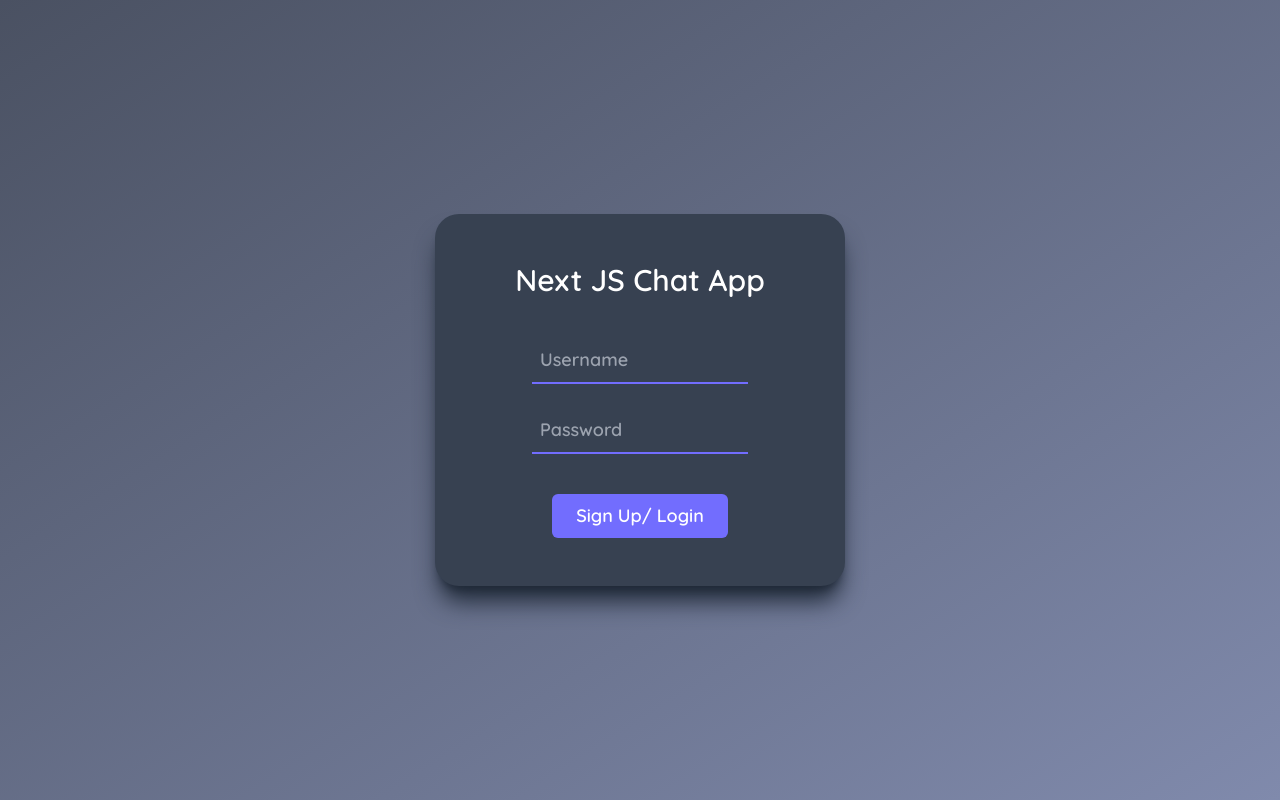
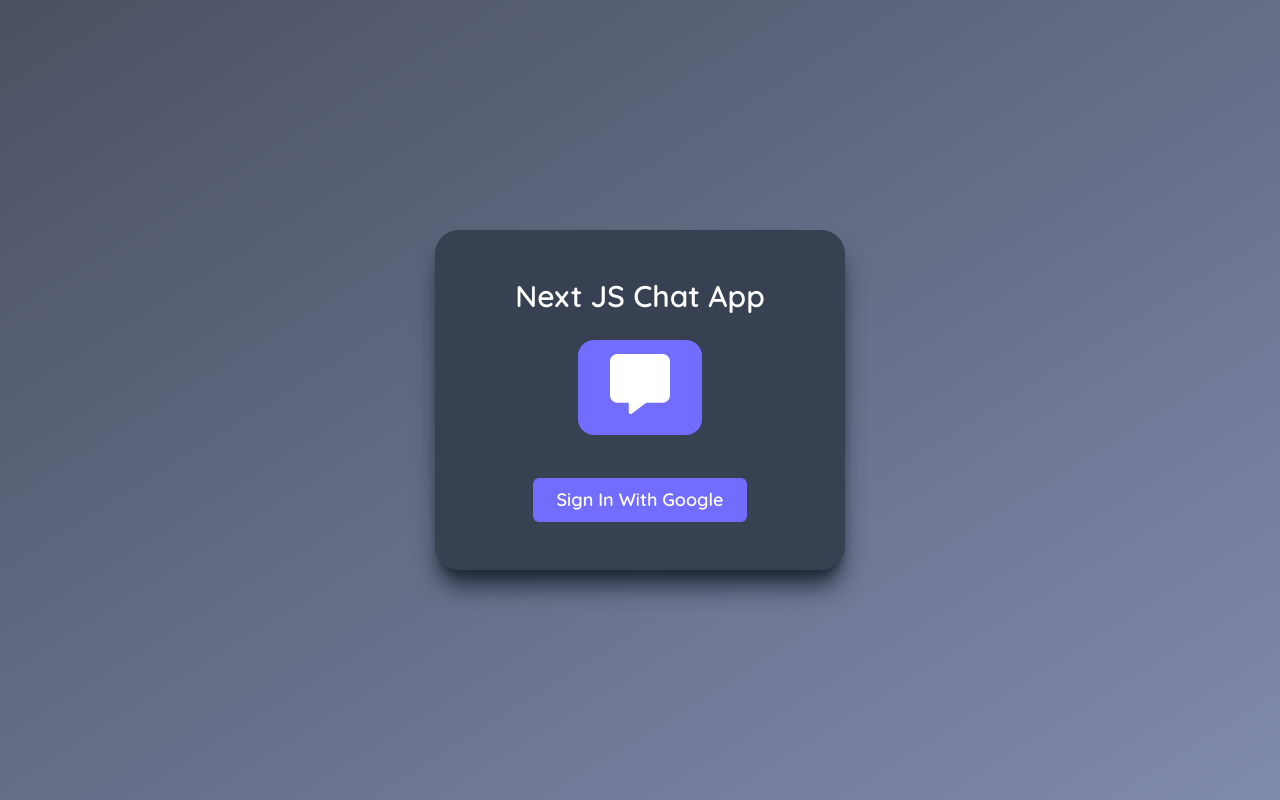
Before and after one commit to RoshanRv/NextJS-Chat-App, a Next.js app: page / in a window 1280 px wide. Built offline with nearby package versions, Linux system fonts and the light colour scheme.

Commit message:
login page updated

```diff
--- a/package.json
+++ b/package.json
@@ -9,6 +9,11 @@
     "lint": "next lint"
   },
   "dependencies": {
+    "@fortawesome/fontawesome-svg-core": "^6.1.1",
+    "@fortawesome/free-brands-svg-icons": "^6.1.1",
+    "@fortawesome/free-regular-svg-icons": "^6.1.1",
+    "@fortawesome/free-solid-svg-icons": "^6.1.1",
+    "@fortawesome/react-fontawesome": "^0.2.0",
     "axios": "^0.27.2",
     "next": "12.2.0",
     "react": "18.2.0",
--- a/pages/index.js
+++ /dev/null
@@ -1,27 +0,0 @@
-import Head from 'next/head'
-import Image from 'next/image'
-import { useState,useContext} from 'react'
-import {Context} from '../context'
-
-export default function Home() {
-
-  const {setUsername,setPassword} = useContext(Context)
-
-  return (
-    <main className='w-full font-disp h-screen flex justify-center flex-col items-center bg-gradient-to-br from-mSec  to-dSec '>
-      <div className='lg:px-20 lg:pb-12 px-10 py-8 bg-gray-700 shadow-xl shadow-gray-800 rounded-3xl text-center '>
-        {/*     Title */}
-        <h1 className="text-white my-4 lg:text-3xl text-2xl">Next JS Chat App</h1>
-        <div className='mt-10 text-white text-lg'>
-          <div className="">
-            <input type="text"  onChange={(e)=>setUsername(e.target.value)} placeholder='Username' className='p-2  bg-transparent outline-0 border-b-2 border-dPri hover:border-lPri transition-all' checked={false} />
-          </div>
-          <div className="mt-6">
-            <input type="password"  onChange={(e)=>setPassword(e.target.value)} placeholder='Password' className='p-2  bg-transparent outline-0 border-b-2 border-dPri hover:border-lPri transition-all' checked={false} />
-          </div>
-          <button className='block mx-auto  bg-dPri hover:bg-lPri transition-all px-6 py-2 mt-10 rounded-md'>Sign Up/ Login</button>
-        </div>
-      </div>
-    </main>
-  )
-}
--- /dev/null
+++ b/pages/index.jsx
@@ -0,0 +1,51 @@
+import axios from 'axios'
+import Head from 'next/head'
+import Image from 'next/image'
+import { useState,useContext} from 'react'
+import {Context} from '../context'
+import { FontAwesomeIcon } from '@fortawesome/react-fontawesome'
+import { faMessage } from '@fortawesome/free-solid-svg-icons'
+import { faGoogle } from '@fortawesome/free-brands-svg-icons'
+
+export default function Home() {
+
+  const {username,password,setUsername,setPassword} = useContext(Context)
+
+  const handleSubmit = ()=>{
+
+    if(username==''|| password=='')return
+
+    console.log('axios')
+    axios.put('https://api.chatengine.io/users/',
+    {username,secret:password},
+    {headers:{"Private-key":"b2b57c7f-5b28-4c6e-bf1b-ffe2dfad1be2"}}).then(
+      resp=>{
+        console.log(resp)
+        console.log('User Created/Logged')
+      }
+    )
+  }
+
+  return (
+    <main className='w-full font-disp h-screen flex justify-center flex-col items-center bg-gradient-to-br from-mSec  to-dSec '>
+      <div className='lg:px-20 lg:pb-12 px-10 py-8 bg-gray-700 text-white text-lg shadow-xl shadow-gray-800 rounded-3xl text-center '>
+        {/*     Title */}
+        <h1 className=" my-4 lg:text-3xl text-2xl mb-10">Next JS Chat App</h1>
+        {/*     FORM   */}
+        {/* <div className='mt-10 text-white text-lg'>
+          <div className="">
+            <input type="text"  onChange={(e)=>setUsername(e.target.value)} placeholder='Username' className='p-2 w-full bg-transparent outline-0 border-b-2 border-dPri hover:border-lPri transition-all' checked={false} />
+          </div>
+          <div className="mt-6">
+            <input type="password"  onChange={(e)=>setPassword(e.target.value)} placeholder='Password' className='p-2 w-full bg-transparent outline-0 border-b-2 border-dPri hover:border-lPri transition-all' checked={false} />
+          </div>
+        </div> */}
+
+        <span className='px-8 pt-12 pb-6 bg-dPri rounded-2xl hover:bg-lPri transition-all'><FontAwesomeIcon icon={faMessage} className='text-6xl ' /></span>
+
+        <button onClick={()=>handleSubmit()} className='block mx-auto  bg-dPri hover:bg-lPri transition-all px-6 py-2 mt-16 hover:scale-x-105 rounded-md'>Sign In With Google</button>
+
+      </div>
+    </main>
+  )
+}
```
Also changed, not shown: 1 other file (tests, documents, lock files or other folders).
